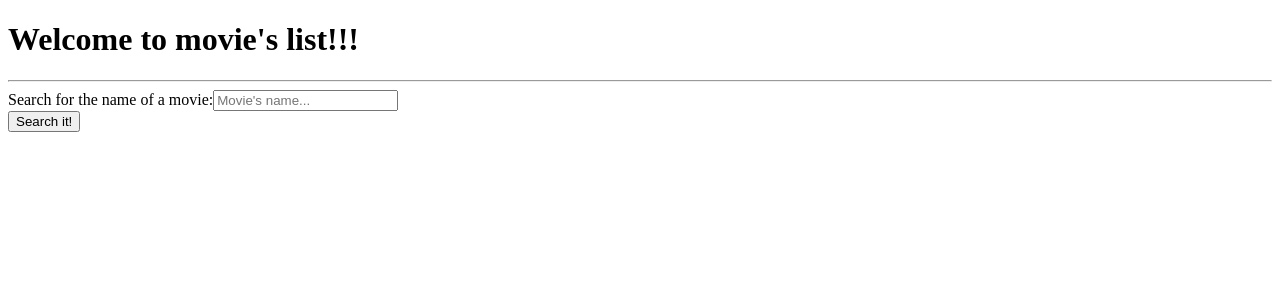
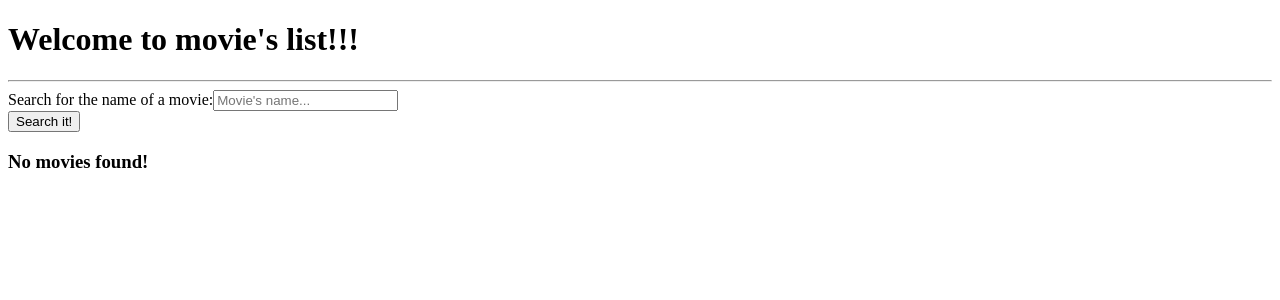
Before and after one commit to andrac275/movieApp, an Angular app: page / in a window 1280 px wide. Shown: the top 300 px of the page. Built offline with nearby package versions, Linux system fonts and the light colour scheme; what src would draw is missing.

Commit message:
mostrar listado de peliculas

```diff
--- a/src/app/components/movie/movie.component.html
+++ b/src/app/components/movie/movie.component.html
@@ -1 +1,3 @@
-<p>movie works!</p>
+<div class="movie">
+  <p>{{ movie.Title }}</p>
+</div>
--- a/src/app/components/movie/movie.component.ts
+++ b/src/app/components/movie/movie.component.ts
@@ -1,8 +1,14 @@
-import { Component } from '@angular/core';
+import { Component, Input, OnInit } from '@angular/core';
 
 @Component({
   selector: 'movie',
   templateUrl: './movie.component.html',
   styleUrls: ['./movie.component.css'],
 })
-export class MovieComponent {}
+export class MovieComponent implements OnInit {
+  @Input('movie') movie: any;
+  constructor() {}
+  ngOnInit(): void {
+    console.log(this.movie);
+  }
+}
--- a/src/app/components/movies-list/movies-list.component.html
+++ b/src/app/components/movies-list/movies-list.component.html
@@ -1,3 +1,14 @@
-<label>Search for the name of a movie:</label>
-<input type="text" #search placeholder="Movie's name..." /><br />
-<button (click)="getMoviesByName(search.value)">Search it!</button>
+<div class="app">
+  <div class="search">
+    <label>Search for the name of a movie:</label>
+    <input type="text" #search placeholder="Movie's name..." /><br />
+    <button (click)="getMoviesByName(search.value)">Search it!</button>
+  </div>
+  <div *ngIf="movies.length > 0; else noMovies" class="listMovies">
+    <h2>Movie´s list with that name:</h2>
+    <movie *ngFor="let movi of movies" [movie]="movi"></movie>
+  </div>
+  <ng-template #noMovies class="noMovies">
+    <h3>No movies found!</h3>
+  </ng-template>
+</div>
--- a/src/app/components/movies-list/movies-list.component.ts
+++ b/src/app/components/movies-list/movies-list.component.ts
@@ -7,11 +7,15 @@ import { MoviesService } from 'src/app/services/movies.service';
   styleUrls: ['./movies-list.component.css'],
 })
 export class MoviesListComponent {
-  private movies: any[] = [];
+  movies: any[] = [];
   constructor(private moviesService: MoviesService) {}
   getMoviesByName(movieName: string) {
     this.moviesService.getMoviesByName(movieName).subscribe((data) => {
-      this.movies = data.Search;
+      if (data.Response === 'False') {
+        //this.movies = [];
+      } else {
+        this.movies = data.Search;
+      }
     });
   }
 }
```
